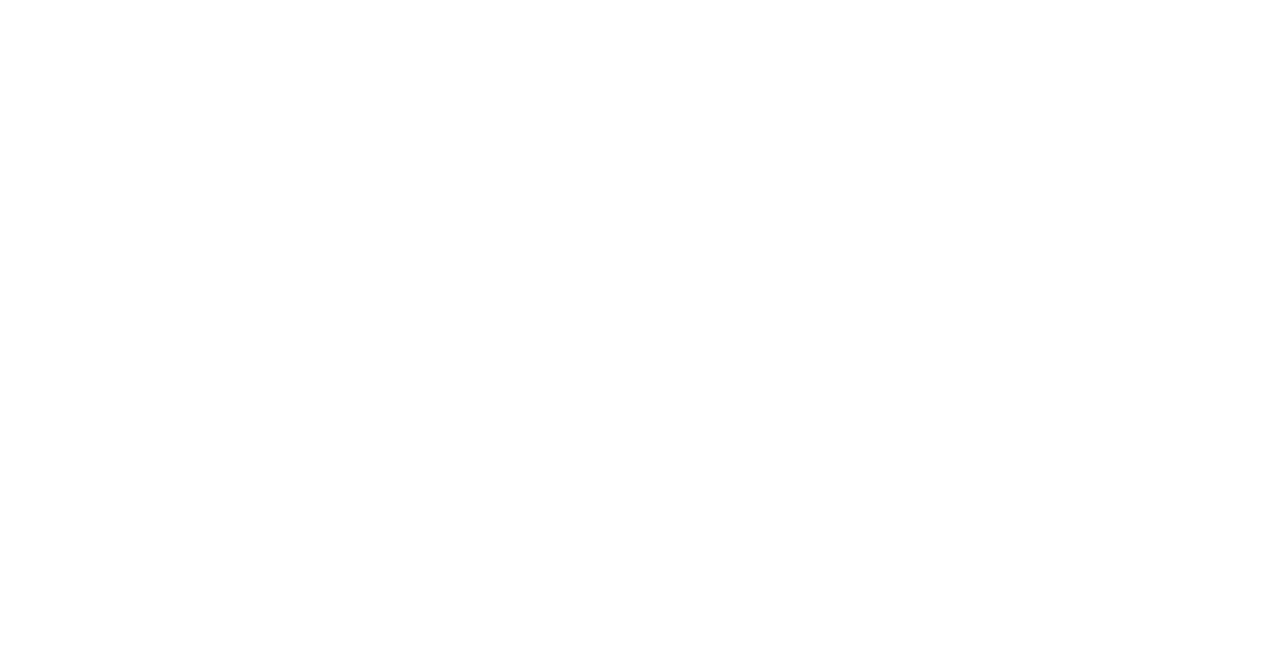
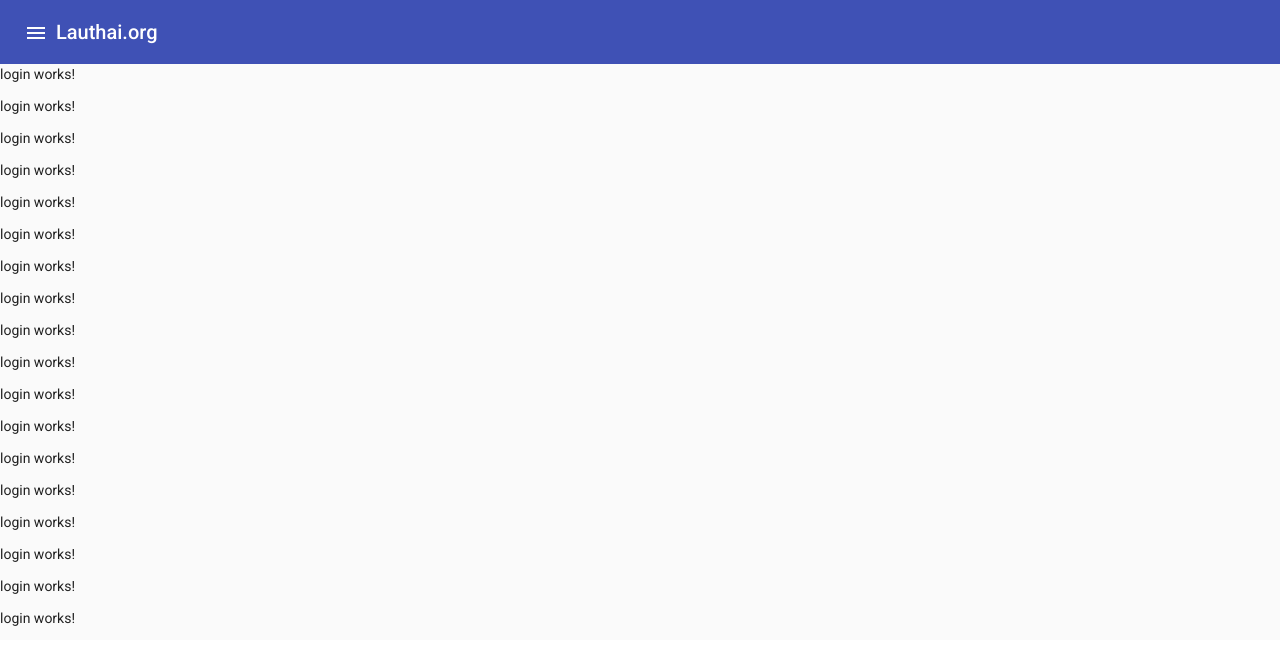
Before and after one commit to TranVinhNhan/lauthai-webapp, an Angular app in the folder lauthai-spa/: page /login in a window 1280 px wide. Before the commit this address led to /. Shown: the top 664 px of the page. Built offline with nearby package versions, Linux system fonts and the light colour scheme.

Commit message:
restructured & added navigate, login component

```diff
--- a/lauthai-spa/src/app/client/client-routing.module.ts
+++ b/lauthai-spa/src/app/client/client-routing.module.ts
@@ -2,8 +2,19 @@
 import { Routes, RouterModule } from '@angular/router';
 
 import { ClientComponent } from './client.component';
+import { LoginComponent } from './login/login.component';
+import { HomeComponent } from './home/home.component';
 
-const routes: Routes = [{ path: '', component: ClientComponent }];
+const routes: Routes = [
+  {
+    path: '',
+    component: ClientComponent,
+    children: [
+      { path: '', component: HomeComponent},
+      { path: 'login', component: LoginComponent }
+    ]
+  }
+];
 
 @NgModule({
   imports: [RouterModule.forChild(routes)],
--- a/lauthai-spa/src/app/client/client.component.html
+++ b/lauthai-spa/src/app/client/client.component.html
@@ -3,7 +3,7 @@
         aria-label="Example icon-button with menu icon">
         <mat-icon>menu</mat-icon>
     </button>
-    <h1>Lauthai.org</h1>
+    <h1><a routerLink="/">Lauthai.org</a></h1>
 </mat-toolbar>
 <mat-sidenav-container>
     <mat-sidenav class="sidenav padding-toolbar" #sidenav>
@@ -21,7 +21,7 @@
                 </a>
             </mat-list-item>
             <mat-list-item>
-                <a matLine href="#" target="_blank">
+                <a matLine routerLink="/login" (click)="sidenav.toggle()">
                     <mat-icon>account_circle</mat-icon>
                     <span class="link-caption">Login</span>
                 </a>
@@ -29,8 +29,6 @@
         </mat-nav-list>
     </mat-sidenav>
     <mat-sidenav-content class="padding-toolbar">
-        <app-client-carousel></app-client-carousel>
-        <p>banner</p>
-        <p>table</p>
+        <router-outlet></router-outlet>
     </mat-sidenav-content>
 </mat-sidenav-container>
--- a/lauthai-spa/src/app/client/client.module.ts
+++ b/lauthai-spa/src/app/client/client.module.ts
@@ -14,9 +14,11 @@
 // ngx-bootstrap
 import { CarouselModule } from 'ngx-bootstrap/carousel';
 import { CarouselComponent } from './carousel/carousel.component';
+import { LoginComponent } from './login/login.component';
+import { HomeComponent } from './home/home.component';
 
 @NgModule({
-  declarations: [ClientComponent, CarouselComponent],
+  declarations: [ClientComponent, CarouselComponent, LoginComponent, HomeComponent],
   imports: [
     CommonModule,
     ClientRoutingModule,
--- /dev/null
+++ b/lauthai-spa/src/app/client/home/home.component.html
@@ -0,0 +1,3 @@
+<app-client-carousel></app-client-carousel>
+<p>banner</p>
+<p>table</p>
--- /dev/null
+++ b/lauthai-spa/src/app/client/home/home.component.ts
@@ -0,0 +1,15 @@
+import { Component, OnInit } from '@angular/core';
+
+@Component({
+  selector: 'app-client-home',
+  templateUrl: './home.component.html',
+  styleUrls: ['./home.component.scss']
+})
+export class HomeComponent implements OnInit {
+
+  constructor() { }
+
+  ngOnInit(): void {
+  }
+
+}
--- /dev/null
+++ b/lauthai-spa/src/app/client/login/login.component.html
@@ -0,0 +1,18 @@
+<p>login works!</p>
+<p>login works!</p>
+<p>login works!</p>
+<p>login works!</p>
+<p>login works!</p>
+<p>login works!</p>
+<p>login works!</p>
+<p>login works!</p>
+<p>login works!</p>
+<p>login works!</p>
+<p>login works!</p>
+<p>login works!</p>
+<p>login works!</p>
+<p>login works!</p>
+<p>login works!</p>
+<p>login works!</p>
+<p>login works!</p>
+<p>login works!</p>
--- /dev/null
+++ b/lauthai-spa/src/app/client/login/login.component.ts
@@ -0,0 +1,15 @@
+import { Component, OnInit } from '@angular/core';
+
+@Component({
+  selector: 'app-client-login',
+  templateUrl: './login.component.html',
+  styleUrls: ['./login.component.scss']
+})
+export class LoginComponent implements OnInit {
+
+  constructor() { }
+
+  ngOnInit(): void {
+  }
+
+}
--- a/lauthai-spa/src/styles.scss
+++ b/lauthai-spa/src/styles.scss
@@ -6,3 +6,8 @@
     margin: 0;
     padding: 0;
 }
+
+a, a:hover {
+    text-decoration: none;
+    color: inherit;
+}
```
Also changed, not shown: lauthai-spa/src/app/client/home/home.component.scss (added), lauthai-spa/src/app/client/login/login.component.scss (added), 2 other files (tests, documents, lock files or other folders).
